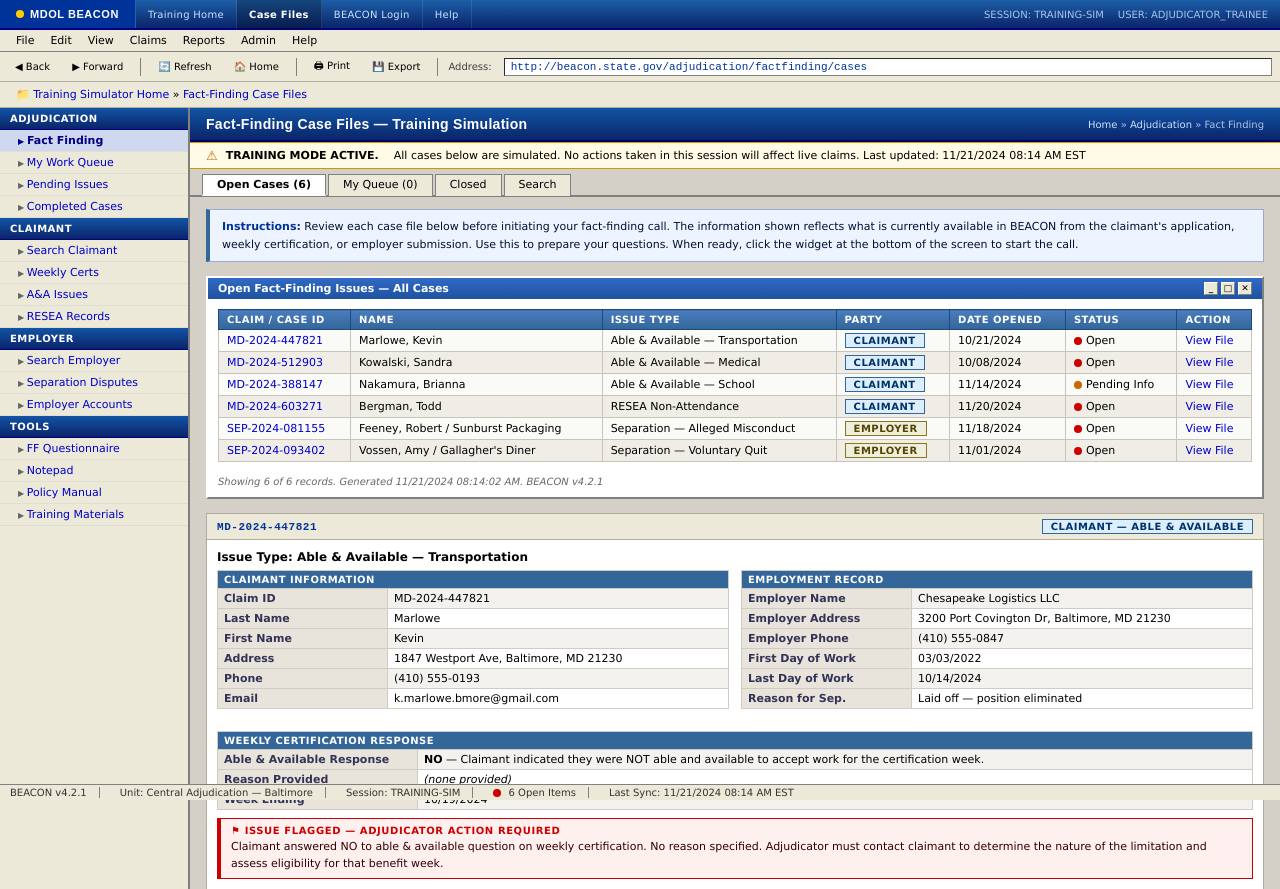
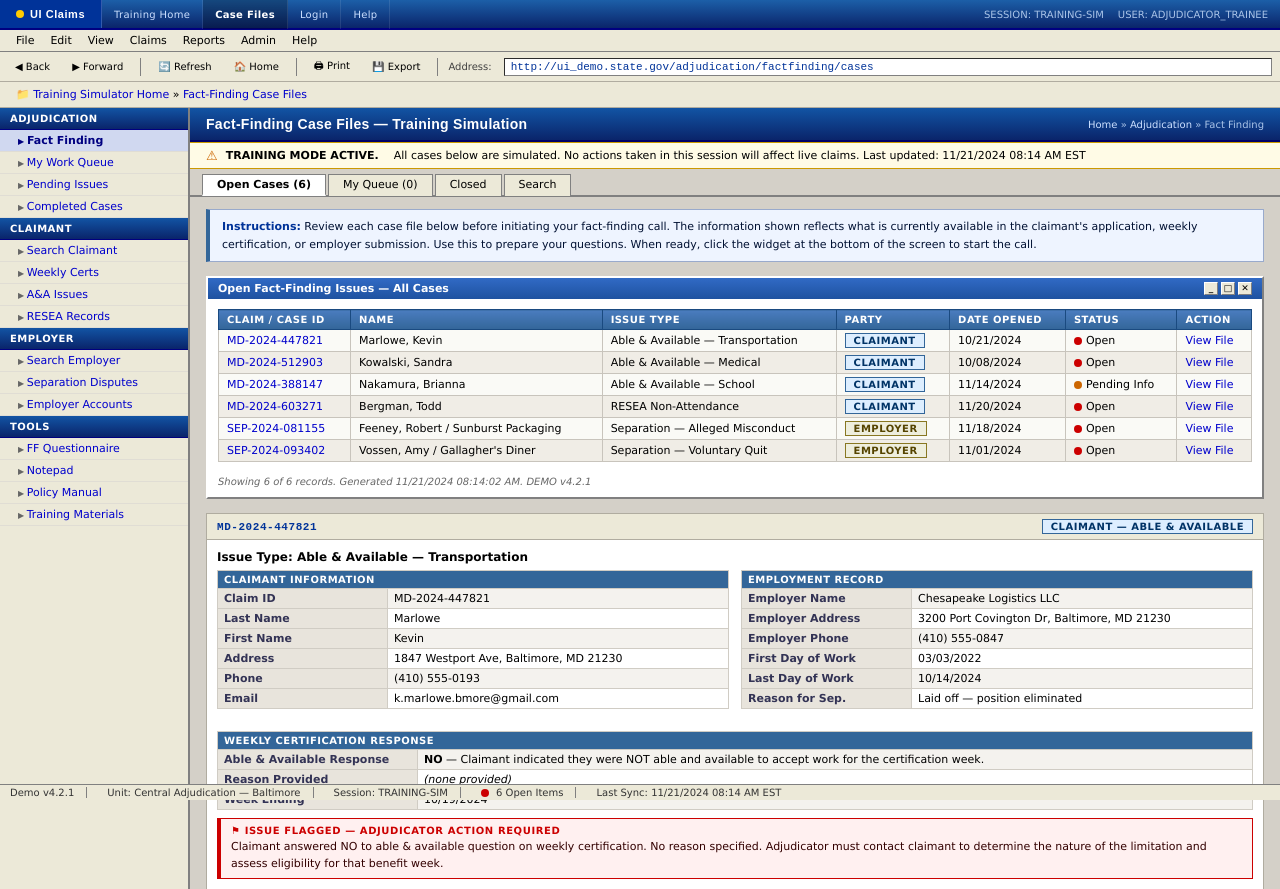
Before and after one commit to jmernyk/jmernyk.github.io, a plain HTML site: page case-files.html in a window 1280 px wide. Shown: the top 889 px of the page. Drawn offline with Linux system fonts and the light colour scheme; a script that the page names is missing.

Commit message:
Update title and branding in case-files.html

```diff
--- a/case-files.html
+++ b/case-files.html
@@ -3,7 +3,7 @@
 <head>
   <meta charset="UTF-8" />
   <meta name="viewport" content="width=device-width, initial-scale=1.0" />
-  <title>BEACON — Fact Finding Case Files | MD DOL</title>
+  <title>UI Case Files</title>
   <style>
     * { box-sizing: border-box; margin: 0; padding: 0; }
 
@@ -642,12 +642,12 @@
   <div class="chrome-bar">
     <div class="chrome-logo">
       <span class="dot"></span>
-      MDOL BEACON
+      UI Claims
     </div>
     <nav class="chrome-nav">
       <a href="ui-adjudicator-demo.html">Training Home</a>
       <a href="case-files.html" class="active">Case Files</a>
-      <a href="#">BEACON Login</a>
+      <a href="#">Login</a>
       <a href="#">Help</a>
     </nav>
     <div class="chrome-right">
@@ -679,7 +679,7 @@
     <button class="toolbar-btn">💾 Export</button>
     <div class="toolbar-sep"></div>
     <span class="toolbar-label">Address:</span>
-    <div class="address-bar">http://beacon.state.gov/adjudication/factfinding/cases</div>
+    <div class="address-bar">http://ui_demo.state.gov/adjudication/factfinding/cases</div>
   </div>
 
   <!-- BACK NAV -->
@@ -743,7 +743,7 @@
       <div class="content-inner">
 
         <div class="instruction-box">
-          <strong>Instructions:</strong> Review each case file below before initiating your fact-finding call. The information shown reflects what is currently available in BEACON from the claimant's application, weekly certification, or employer submission. Use this to prepare your questions. When ready, click the widget at the bottom of the screen to start the call.
+          <strong>Instructions:</strong> Review each case file below before initiating your fact-finding call. The information shown reflects what is currently available in the claimant's application, weekly certification, or employer submission. Use this to prepare your questions. When ready, click the widget at the bottom of the screen to start the call.
         </div>
 
         <!-- SUMMARY TABLE -->
@@ -826,7 +826,7 @@
                 </tr>
               </tbody>
             </table>
-            <p class="system-note">Showing 6 of 6 records. Generated 11/21/2024 08:14:02 AM. BEACON v4.2.1</p>
+            <p class="system-note">Showing 6 of 6 records. Generated 11/21/2024 08:14:02 AM. DEMO v4.2.1</p>
           </div>
         </div>
 
@@ -1074,7 +1074,7 @@
         </div>
 <elevenlabs-convai agent-id="agent_3501khrypzv1f05b0s2xt0396qpy"></elevenlabs-convai><script src="https://unpkg.com/@elevenlabs/convai-widget-embed" async type="text/javascript"></script>
         <p class="system-note" style="text-align:center; margin-top: 8px;">
-          BEACON Training System — Records are simulated and do not reflect real claimants or employers. &nbsp;|&nbsp; System v4.2.1
+          Demo Training System — Records are simulated and do not reflect real claimants or employers. &nbsp;|&nbsp; System v4.2.1
         </p>
 
       </div><!-- /content-inner -->
@@ -1083,7 +1083,7 @@
 
   <!-- STATUS BAR -->
   <div class="status-bar">
-    <span class="status-bar-section">BEACON v4.2.1</span>
+    <span class="status-bar-section">Demo v4.2.1</span>
     <span class="status-bar-section">Unit: Central Adjudication — Baltimore</span>
     <span class="status-bar-section">Session: TRAINING-SIM</span>
     <span class="status-bar-section"><span class="status-dot status-open"></span> 6 Open Items</span>
```
